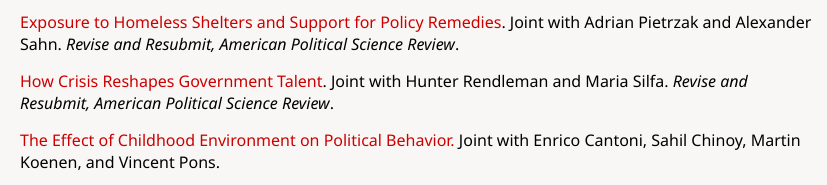
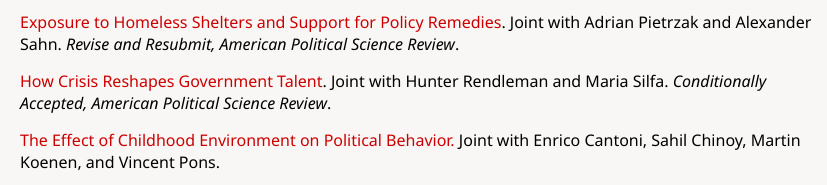
Before and after one commit to jakerbrown/jakerbrown.github.io, a plain HTML site: page index.html in a window 1280 px wide. Shown: the part 557-742 px from the top of the page, 0-827 px from the left. Drawn offline with Linux system fonts and the light colour scheme.

Commit message:
Update index.html

```diff
--- a/index.html
+++ b/index.html
@@ -80,7 +80,7 @@
 
 
               <li>
-                <a href="/files/staffers.pdf"> How Crisis Reshapes Government Talent</a>. Joint with Hunter Rendleman and Maria Silfa. <i>Revise and Resubmit, American Political Science Review</i>.
+                <a href="/files/staffers.pdf"> How Crisis Reshapes Government Talent</a>. Joint with Hunter Rendleman and Maria Silfa. <i>Conditionally Accepted, American Political Science Review</i>.
               </li>
 
               <li>
```
